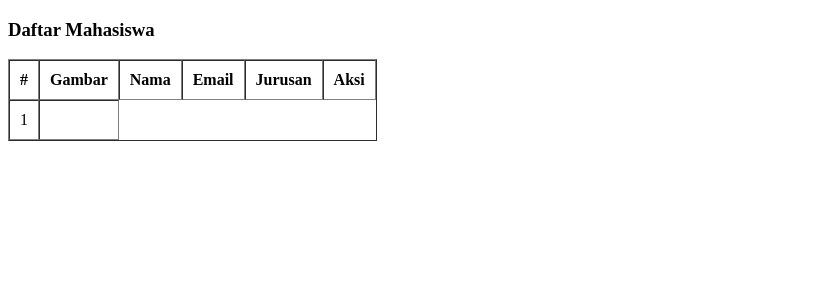
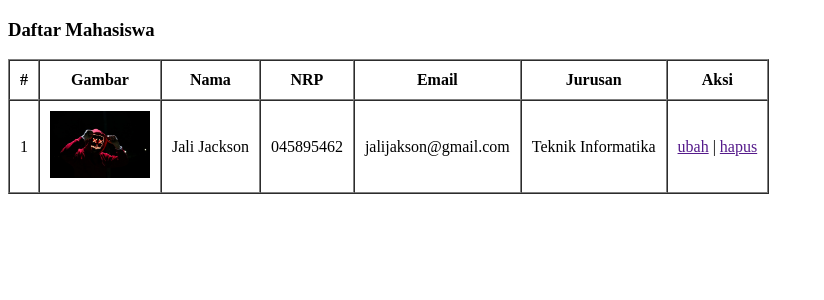
Before and after one commit to wert000/qwerty, a PHP site: page /latihan1.php in a window 1280 px wide. Shown: the top 300 px of the page, without its empty margins (0-824 px from the left). Run offline with PHP 8.4, Linux system fonts and the light colour scheme.

```diff
--- a/percobaan/latihan1.php
+++ b/percobaan/latihan1.php
@@ -16,13 +16,21 @@
       <th>#</th>
       <th>Gambar</th>
       <th>Nama</th>
+      <th>NRP</th>
       <th>Email</th>
       <th>Jurusan</th>
       <th>Aksi</th>
     </tr>
     <tr>
       <td>1</td>
-      <td><img src=""></td>
+      <td><img src="img/bar.jpg" width="100"></td>
+      <td>Jali Jackson</td>
+      <td>045895462</td>
+      <td>jalijakson@gmail.com</td>
+      <td>Teknik Informatika</td>
+      <td>
+        <a href="">ubah</a> | <a href="">hapus</a>
+      </td>
     </tr>
   </table>
 </body>
```
Also changed, not shown: percobaan/img/5f5a50c934bb0.jpg (deleted), percobaan/img/5f5a552d48109.jpg (deleted), percobaan/img/pexels-johannes-rapprich-2508810.jpg (deleted).
